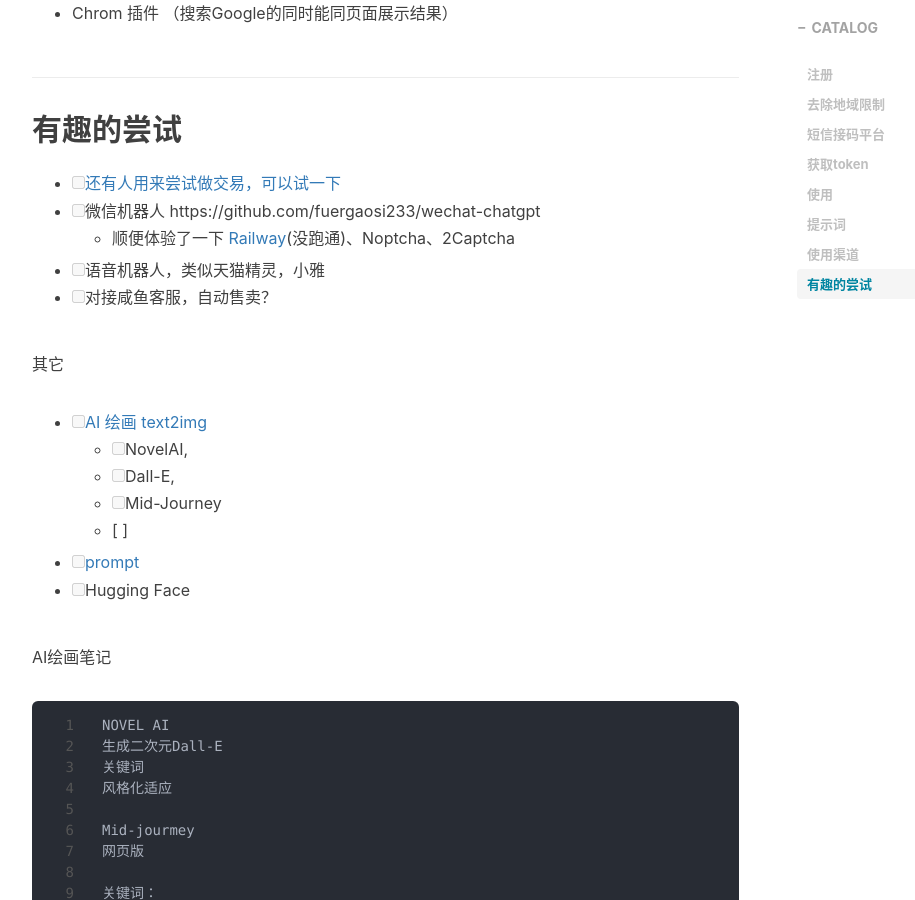
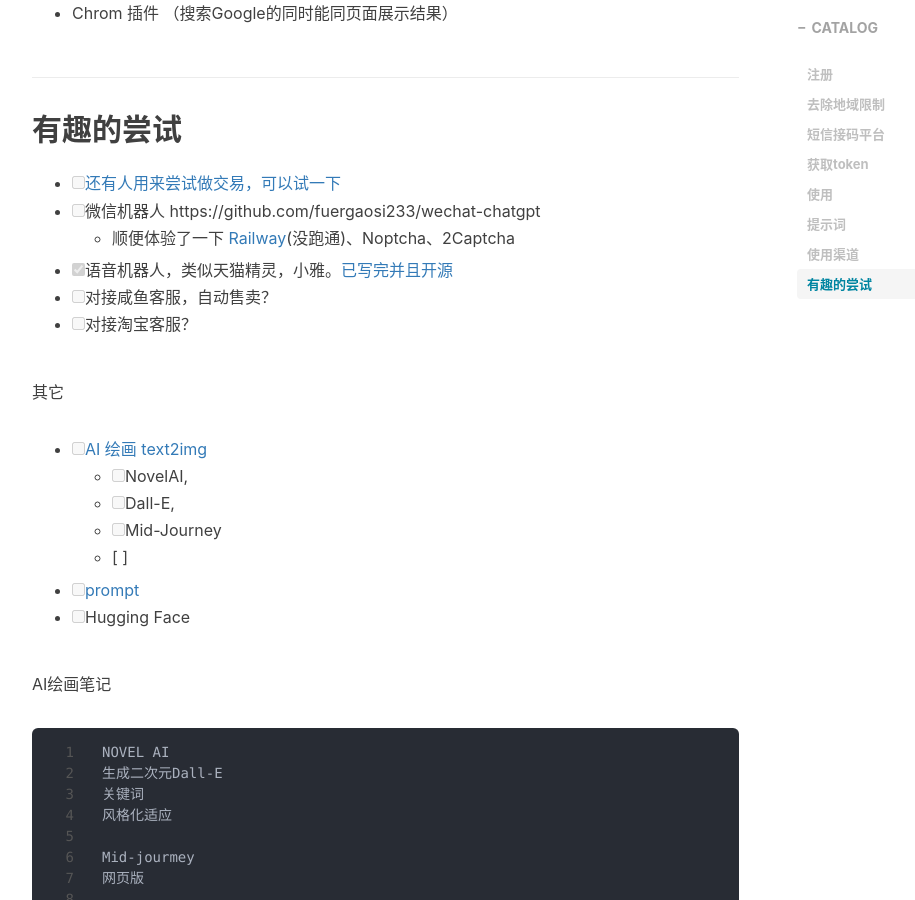
Before and after one commit to toolazytoname/toolazytoname.github.io, a Jekyll site: the page built from _posts/2023-01-25-chatgpt.markdown, in a window 1280 px wide and 900 px high, scrolled down 2717 px. Shown: the whole window, without its empty margins (233-1148 px from the left). Built offline with Jekyll 4.4.1, drawn with Linux system fonts in a browser that asks for light colours; nearby versions of some CDN libraries; comment, search, counter and statistics services are not loaded.

Commit message:
edit gpt

```diff
--- a/_posts/2023-01-25-chatgpt.markdown
+++ b/_posts/2023-01-25-chatgpt.markdown
@@ -58,8 +58,9 @@
 - [ ]  [还有人用来尝试做交易，可以试一下](!https://www.bilibili.com/video/BV1px4y1M79x/?spm_id_from=333.337.search-card.all.click&vd_source=fff14ac913ea9cdee56699d64abfd3ee)
 - [ ] 微信机器人 https://github.com/fuergaosi233/wechat-chatgpt
 	* 顺便体验了一下 [Railway](https://github.com/fuergaosi233/wechat-chatgpt#usage-with-railway)(没跑通)、Noptcha、2Captcha
-- [ ] 语音机器人，类似天猫精灵，小雅
+- [x] 语音机器人，类似天猫精灵，小雅。[已写完并且开源](https://github.com/toolazytoname/ChatGPTSpeaker)
 - [ ] 对接咸鱼客服，自动售卖？
+- [ ] 对接淘宝客服？
 
 
 其它
```
